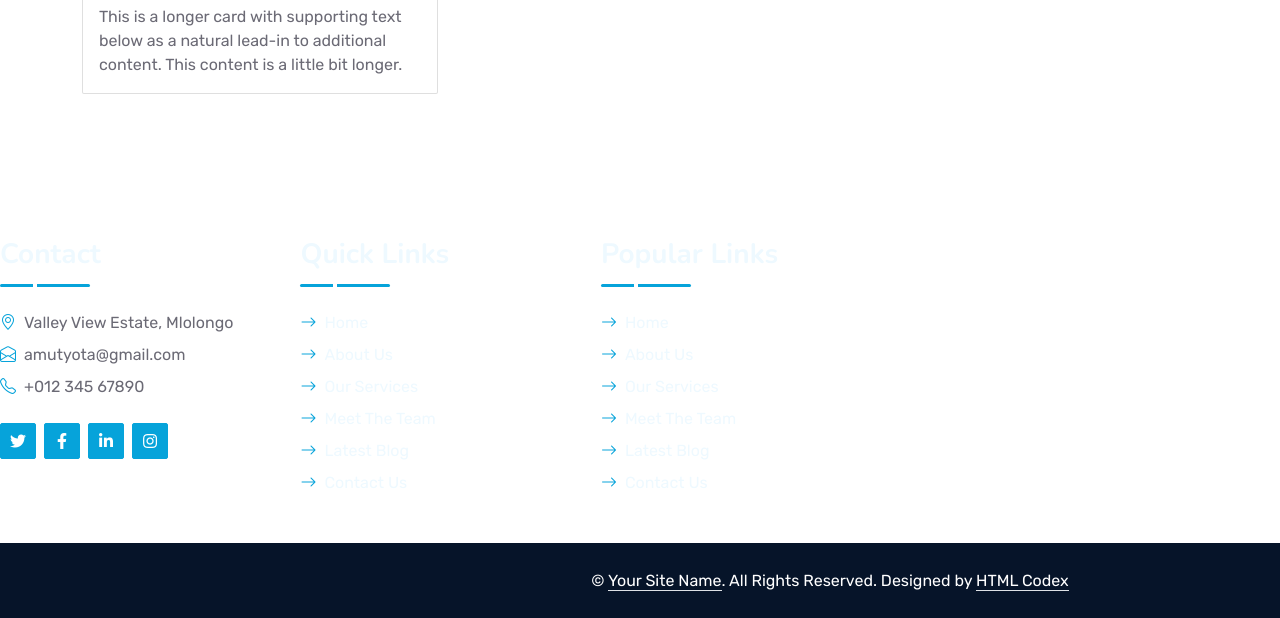
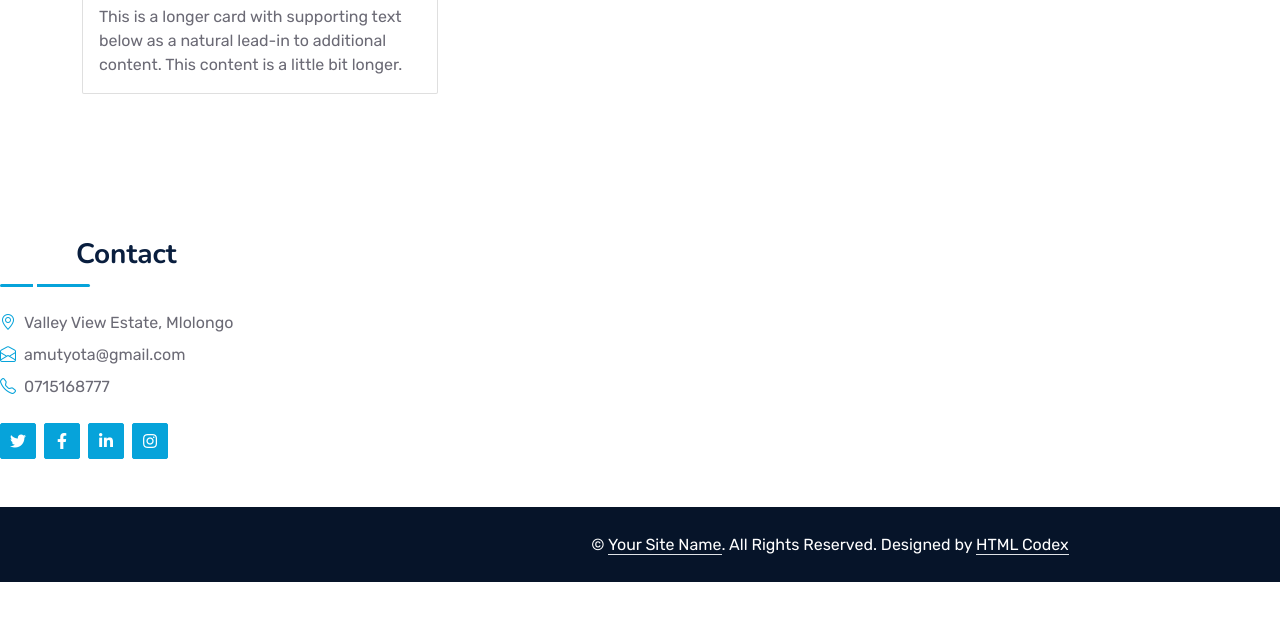
Before and after one commit to Angelamutyota/my-new-portfolio, a plain HTML site: page index.html in a window 1280 px wide. Shown: the part 2208-2826 px from the top of the page. After the commit the page ends 2790 px from the top, so only its background shows below. Drawn offline with nearby package versions, Linux system fonts and the light colour scheme.

Commit message:
add contact

```diff
--- a/css/style.css
+++ b/css/style.css
@@ -5,7 +5,9 @@
     --light: #EEF9FF;
     --dark: #091E3E;
 }
-
+.contact{
+    align-items: center;
+}
 
 /*** Spinner ***/
 .spinner {
--- a/index.html
+++ b/index.html
@@ -223,23 +223,23 @@
         </div>
     </div>
 
-                <div class="col-lg-8 col-md-6">
+                <div class="col-lg-8 col-md-6 contact">
                     <div class="row gx-5">
                         <div class="col-lg-4 col-md-12 pt-5 mb-5">
-                            <div class="section-title section-title-sm position-relative pb-3 mb-4">
-                                <h3 class="text-light mb-0" id="contact">Contact</h3>
+                            <div class="section-title section-title-sm position-relative pb-3 mb-4 ">
+                                <h3 class=" text-center mb-0" id="contact">Contact</h3>
                             </div>
                             <div class="d-flex mb-2">
                                 <i class="bi bi-geo-alt text-primary me-2"></i>
-                                <p class="mb-0">Valley View Estate, Mlolongo</p>
+                                <p class="text-center mb-0">Valley View Estate, Mlolongo</p>
                             </div>
                             <div class="d-flex mb-2">
                                 <i class="bi bi-envelope-open text-primary me-2"></i>
-                                <p class="mb-0">amutyota@gmail.com</p>
+                                <p class="text-center mb-0">amutyota@gmail.com</p>
                             </div>
                             <div class="d-flex mb-2">
                                 <i class="bi bi-telephone text-primary me-2"></i>
-                                <p class="mb-0">+012 345 67890</p>
+                                <p class="text-center mb-0">0715168777</p>
                             </div>
                             <div class="d-flex mt-4">
                                 <a class="btn btn-primary btn-square me-2" href="#"><i class="fab fa-twitter fw-normal"></i></a>
@@ -248,32 +248,7 @@
                                 <a class="btn btn-primary btn-square" href="#"><i class="fab fa-instagram fw-normal"></i></a>
                             </div>
                         </div>
-                        <div class="col-lg-4 col-md-12 pt-0 pt-lg-5 mb-5">
-                            <div class="section-title section-title-sm position-relative pb-3 mb-4">
-                                <h3 class="text-light mb-0">Quick Links</h3>
-                            </div>
-                            <div class="link-animated d-flex flex-column justify-content-start">
-                                <a class="text-light mb-2" href="#"><i class="bi bi-arrow-right text-primary me-2"></i>Home</a>
-                                <a class="text-light mb-2" href="#"><i class="bi bi-arrow-right text-primary me-2"></i>About Us</a>
-                                <a class="text-light mb-2" href="#"><i class="bi bi-arrow-right text-primary me-2"></i>Our Services</a>
-                                <a class="text-light mb-2" href="#"><i class="bi bi-arrow-right text-primary me-2"></i>Meet The Team</a>
-                                <a class="text-light mb-2" href="#"><i class="bi bi-arrow-right text-primary me-2"></i>Latest Blog</a>
-                                <a class="text-light" href="#"><i class="bi bi-arrow-right text-primary me-2"></i>Contact Us</a>
-                            </div>
-                        </div>
-                        <div class="col-lg-4 col-md-12 pt-0 pt-lg-5 mb-5">
-                            <div class="section-title section-title-sm position-relative pb-3 mb-4">
-                                <h3 class="text-light mb-0">Popular Links</h3>
-                            </div>
-                            <div class="link-animated d-flex flex-column justify-content-start">
-                                <a class="text-light mb-2" href="#"><i class="bi bi-arrow-right text-primary me-2"></i>Home</a>
-                                <a class="text-light mb-2" href="#"><i class="bi bi-arrow-right text-primary me-2"></i>About Us</a>
-                                <a class="text-light mb-2" href="#"><i class="bi bi-arrow-right text-primary me-2"></i>Our Services</a>
-                                <a class="text-light mb-2" href="#"><i class="bi bi-arrow-right text-primary me-2"></i>Meet The Team</a>
-                                <a class="text-light mb-2" href="#"><i class="bi bi-arrow-right text-primary me-2"></i>Latest Blog</a>
-                                <a class="text-light" href="#"><i class="bi bi-arrow-right text-primary me-2"></i>Contact Us</a>
-                            </div>
-                        </div>
+
                     </div>
                 </div>
             </div>
```
